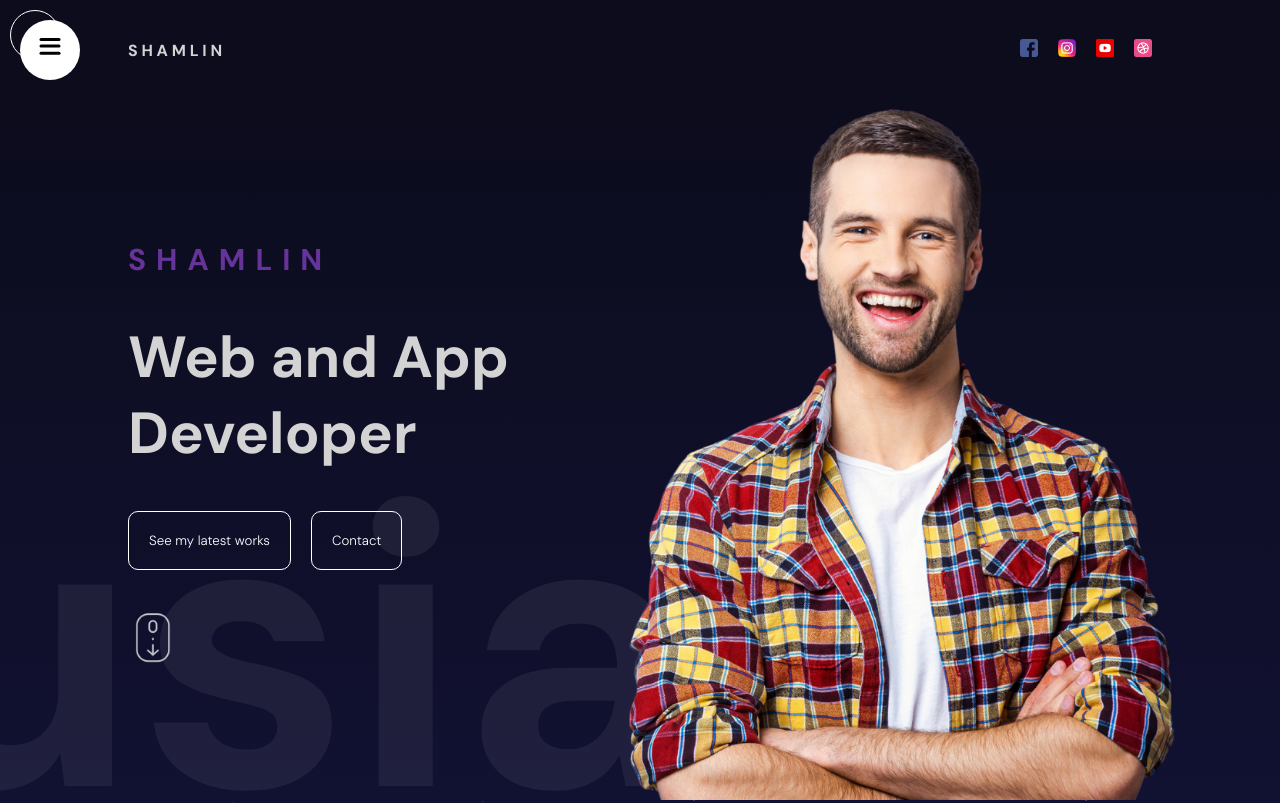
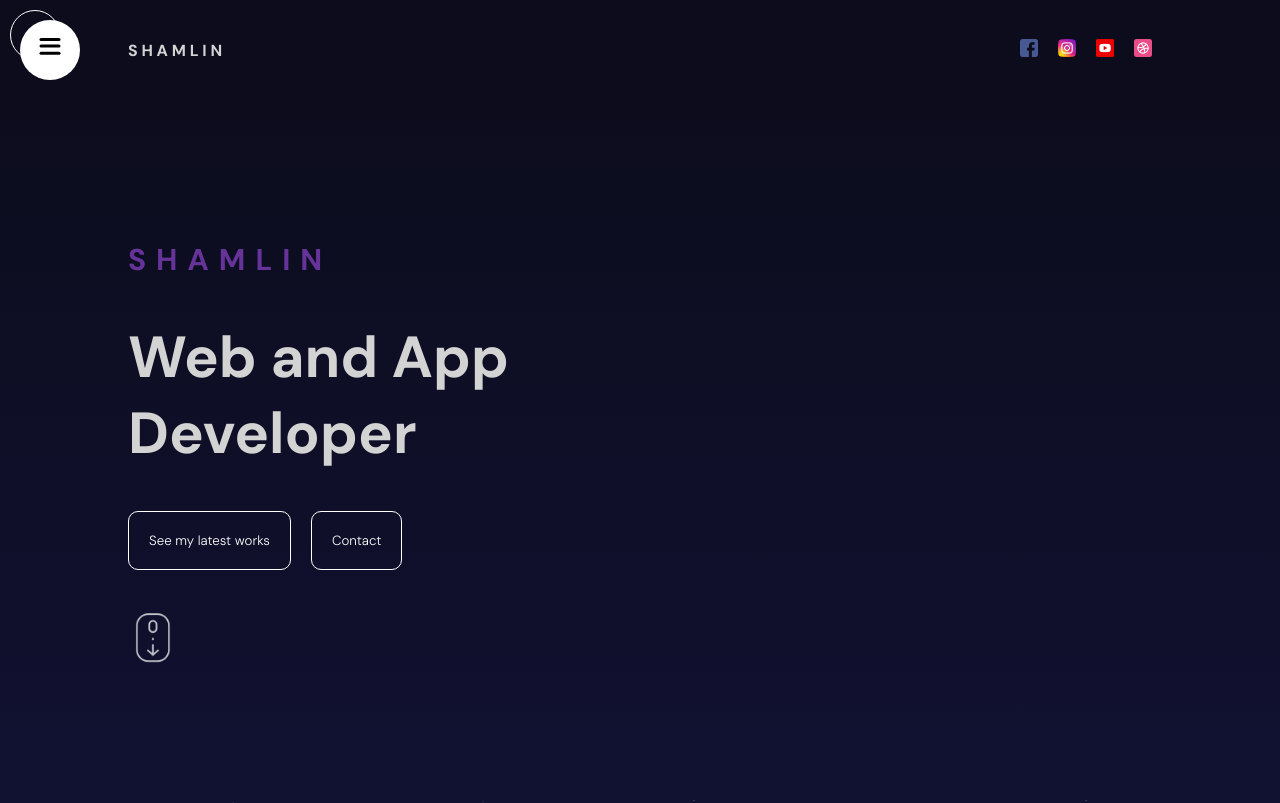
Before and after one commit to YOGESHnick/Portfolio, a React (Vite) app: page / in a window 1280 px wide. Shown: the top 803 px of the page. Built offline with nearby package versions, Linux system fonts and the light colour scheme.

Commit message:
little more left!

```diff
--- a/src/components/hero/Hero.jsx
+++ b/src/components/hero/Hero.jsx
@@ -32,7 +32,7 @@ const sliderVariants = {
     transition: {
       repeat: Infinity,
       repeatType: "mirror",
-      duration: 15,
+      duration: 7,
     },
   },
 };
@@ -50,9 +50,9 @@ export default function Hero() {
           <motion.h1 variants={textVariants}>Web and App Developer</motion.h1>
           <motion.div variants={textVariants} className="buttons">
             <motion.button variants={textVariants}>
-              See my latest works
+              <a href="#Portfolio">See my latest works</a>
             </motion.button>
-            <motion.button variants={textVariants}>Contact</motion.button>
+            <a href="#Contact"><motion.button variants={textVariants}>Contact</motion.button></a>
           </motion.div>
           <motion.img
             variants={textVariants}
@@ -69,7 +69,7 @@ export default function Hero() {
         AI-Enthusiast
         </motion.div>
       <div className="imageContainer">
-        <img src="/hero.png" alt="" />
+        {/* <img src="/hero.png" alt="" /> */}
       </div>
     </div>
   );
--- a/src/components/hero/hero.scss
+++ b/src/components/hero/hero.scss
@@ -62,6 +62,7 @@
         position: absolute;
         top: 0;
         right: 0;
+        z-index: 1;
 
         @include mobile {
             height: 50%;
@@ -83,6 +84,7 @@
         color: #ffffff11;
         width: 100%;
         font-weight: bold;
+        z-index:1;
       }
 
 }
```
Also changed, not shown: public/shamlin.png (added).
